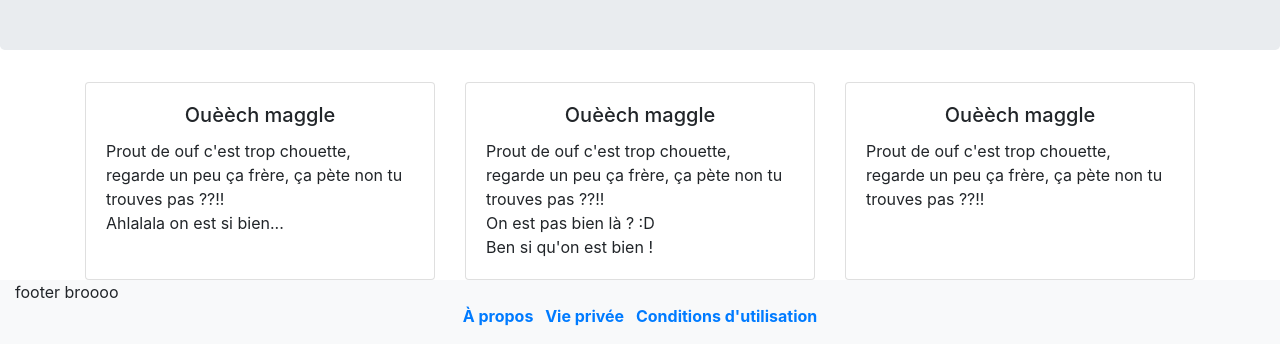
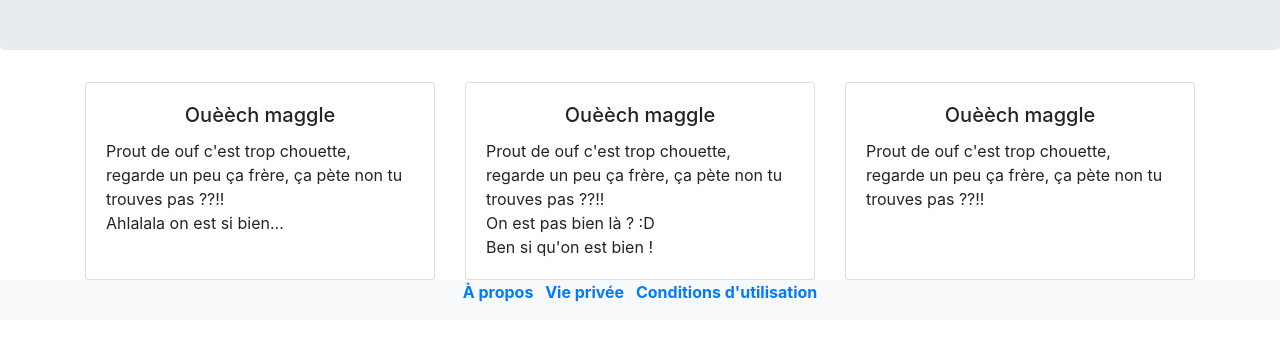
Before and after one commit to AgathePons/bootstrap_test, a plain HTML site: page index.html in a window 1280 px wide. Shown: the part 190-554 px from the top of the page. Drawn offline with nearby package versions, Linux system fonts and the light colour scheme.

Commit message:
remove footer brooooo from footer

```diff
--- a/index.html
+++ b/index.html
@@ -92,7 +92,6 @@
   <div class="container-fluid">
     <div class="row bg-light">
       <div class="col">
-        footer broooo
         <ul class="list-inline text-center font-weight-bold">
           <li class="list-inline-item">
             <a href="#" title="À propos">À propos</a>
```
